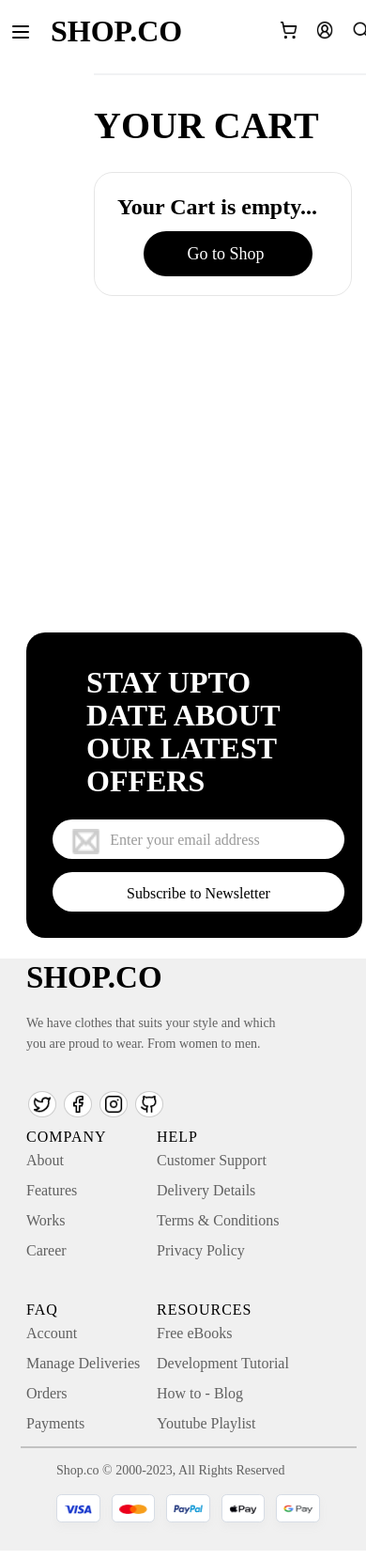
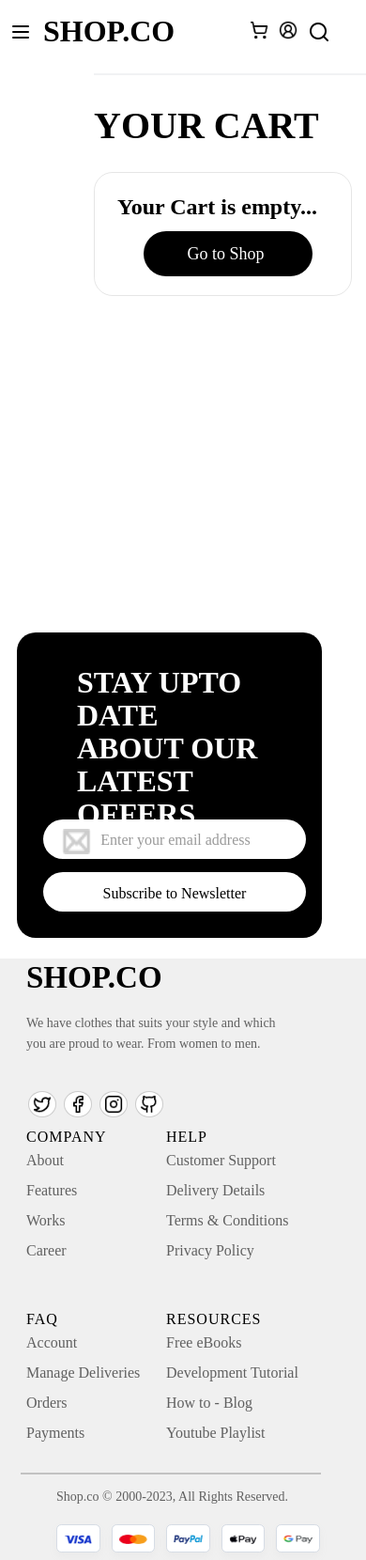
Before and after one commit to contactayush/Full_Stack-Ecom, a React (Vite) app in the folder Frontend/: page /cart in a window 390 px wide. Shown: the top 1660 px of the page at 94% size. Built offline with nearby package versions, Linux system fonts and the light colour scheme.

Commit message:
responsiveness  updates

```diff
--- a/Frontend/src/Components/Categories.jsx
+++ b/Frontend/src/Components/Categories.jsx
@@ -7,15 +7,15 @@ import { Link } from "react-router-dom";
 
 const Categories = () => {
   return (
-    <div className="lg:ml-[146px] ml-[30px] categories-con w-[358px] lg:w-[1228px] lg:h-[750px] h-[975px]">
-      <div className="categories-heading lg:ml-[276px] ml-[58px] w-[246px] h-[72px] lg:w-[687px] lg:h-[58px]">
+    <div className="lg:ml-[146px] ml-[15px] categories-con w-[330px] lg:w-[1228px] lg:h-[750px] h-[975px]">
+      <div className="categories-heading lg:ml-[276px] ml-[40px] w-[246px] h-[72px] lg:w-[687px] lg:h-[58px]">
         <p className="lg:text-[48px] text-[32px] leading-[36px] lg:leading-[58px]">
           BROWSE BY DRESS STYLE
         </p>
       </div>
       <div className="categories-sub-con">
         <Link to="/Categories/Casual">
-          <div className=" categories-box-1 lg:ml-[64px] ml-[25px] categories-box lg:w-[407px] lg:h-[289px] w-[300px] h-[190px]">
+          <div className=" categories-box-1 lg:ml-[64px] ml-[15px] categories-box lg:w-[407px] lg:h-[289px] w-[300px] h-[190px]">
             <div className="categories-title">
               <p>Casual</p>
             </div>
@@ -29,7 +29,7 @@ const Categories = () => {
           </div>
         </Link>
         <Link to="/Categories/Formal">
-          <div className=" categories-box-2 categories-box lg:w-[613px] lg:h-[292px] w-[310px] h-[190px]">
+          <div className=" categories-box-2 categories-box  lg:w-[613px] lg:h-[292px] w-[295px] h-[190px]">
             <div className="categories-title">
               <p>Formal</p>
             </div>
@@ -41,7 +41,7 @@ const Categories = () => {
           </div>
         </Link>
         <Link to="/Categories/Party">
-          <div className=" lg:ml-[64px] ml-[17px] categories-box-3 categories-box  lg:w-[684px] lg:h-[289px] w-[310px] h-[190px]">
+          <div className=" lg:ml-[64px] ml-[15px] categories-box-3 categories-box  lg:w-[684px] lg:h-[289px] w-[300px] h-[190px]">
             <div className="categories-title">
               <p>Party</p>
             </div>
@@ -53,14 +53,14 @@ const Categories = () => {
           </div>
         </Link>
         <Link to="/Categories/Gym">
-          <div className=" categories-box-4 categories-box  lg:ml-0 ml-[20px] lg:w-[407px] lg:h-[289px] w-[310px] h-[190px]">
+          <div className=" categories-box-4 categories-box  lg:ml-0 ml-[15px] lg:w-[407px] lg:h-[289px] w-[300px] h-[180px]">
             <div className="categories-title">
               <p>Gym</p>
             </div>
             <img
               src={image_14}
               alt="categories-images"
-              className="categories-images   lg:w-[350px] lg:h-[289px] w-[310px] h-[190px]"
+              className="categories-images   lg:w-[350px] lg:h-[289px] w-[310px] h-[180px]"
             />
           </div>
         </Link>
--- a/Frontend/src/Components/Footer/Footer.jsx
+++ b/Frontend/src/Components/Footer/Footer.jsx
@@ -12,30 +12,30 @@ import g_pay from "../../assets/g_pay.png";
 const Footer = () => {
   return (
     <footer className="Footer-main-container">
-      <div className="container-1 flex-wrap sm:flex-nowrap lg:max-w-[1240px] max-w-[358px] lg:h-[180px] h-[325px] lg:ml-[136px] ml-[28px]">
+      <div className="container-1 flex-wrap sm:flex-nowrap lg:max-w-[1240px] max-w-[325px] lg:h-[180px] h-[325px] lg:ml-[136px] ml-[18px]">
         <div className="conatiner-1-text lg:w-[551px] lg:h-[94px] w-[297px] h-[115px]">
           <p className="lg:text-[40px] text-[32px] lg:leading-[45px] leading-[35px]">
             STAY UPTO DATE ABOUT OUR LATEST OFFERS
           </p>
         </div>
 
-        <div className="container-1-contents w-[311px] h-[42px] sm:w-[349px] sm:h-[108px] ml-[-36px] lg:ml-0">
-          <div className="email-con w-[311px] lg:w-[349px] ">
+        <div className="container-1-contents w-[280px] h-[42px] sm:w-[349px] sm:h-[108px] ml-[-36px] lg:ml-0">
+          <div className="email-con w-[280px] lg:w-[349px] ">
             <img src={email} alt="email" className="email-icon" />
             <input
               type="text"
-              className="email-input lg:w-[349px] lg:h-[46px] w-[311px] h-[42px]"
+              className="email-input lg:w-[349px] lg:h-[46px] w-[280px] h-[42px]"
               placeholder="Enter your email address"
             />
           </div>
-          <div className="subscribe-btn-con lg:max-w-[349px] max-w-[311px] ">
-            <button className="subscribe-btn  lg:w-[349px] w-[311px] lg:h-[46px] h-[42px]">
+          <div className="subscribe-btn-con lg:max-w-[349px] max-w-[280px] ">
+            <button className="subscribe-btn  lg:w-[349px] w-[280px] lg:h-[46px] h-[42px]">
               Subscribe to Newsletter
             </button>
           </div>
         </div>
       </div>
-      <div className="container-2  w-full lg:h-[266px] h-[630px] lg:flex-nowrap flex-wrap">
+      <div className="container-2  w-full lg:h-[266px] h-[640px] lg:flex-nowrap flex-wrap">
         <div className="container-2-sub-con lg:flex-nowrap flex-wrap lg:max-w-[1240px] max-w-[392px] lg:ml-[100px] ml-[28px] ">
           <div className="container-2-content-1">
             <div>
@@ -62,7 +62,7 @@ const Footer = () => {
               </div>
             </div>
           </div>
-          <div className="flex lg:gap-[128px] gap-[35px]  max-w-[363px] lg:max-w-[800px] lg:flex-nowrap flex-wrap">
+          <div className="flex lg:gap-[128px] gap-[45px]  max-w-[363px] lg:max-w-[800px] lg:flex-nowrap flex-wrap">
             <div className="container-2-content">
               <div className="container-2-content-title">
                 <span>COMPANY</span>
@@ -124,14 +124,14 @@ const Footer = () => {
             </div>
           </div>
         </div>
-        <div className="footer-line lg:w-[1278px] w-[358px]   lg:mt-[15px] lg:ml-[99px] mt-[342px] ml-[22px]"></div>
+        <div className="footer-line lg:w-[1278px] w-[320px]   lg:mt-[15px] lg:ml-[99px] mt-[370px] ml-[22px]"></div>
         <div className="container-3 lg:max-w-[1288px] max-w-[392px] lg:ml-[92px] ml-[60px] gap-[20px] lg:gap-0 lg:mt-0 mt-[10px] flex-wrap lg:flex-nowrap">
           <div className="container-3-content">
             <span className="container-3-content-text">
-              Shop.co © 2000-2023, All Rights Reserved
+              Shop.co © 2000-2023, All Rights Reserved.
             </span>
           </div>
-          <div className="payment-logos">
+          <div className="payment-logos mt-1">
             <div className="visa">
               <img src={visa} alt="logo" />
             </div>
--- a/Frontend/src/Components/HomeInfo.jsx
+++ b/Frontend/src/Components/HomeInfo.jsx
@@ -80,12 +80,12 @@ const HomeInfo = () => {
       <img
         src={Vector}
         alt="vector"
-        className=" lg:hidden block z-[1] lg:left-[74%] left-[71%] lg:top-[96%] top-[116%] absolute"
+        className=" lg:hidden block z-[1] lg:left-[74%] left-[66%] lg:top-[96%] top-[96%] absolute"
       />
       <img
         src={small_star}
         alt="small_star"
-        className="w-[56px] h-[56px] top-[143%] left-[4%] absolute lg:hidden block z-[1]"
+        className="w-[56px] h-[56px] top-[125%] left-[4%] absolute lg:hidden block z-[1]"
       />
       <div className="flex-wrap flex lg:flex bg-[#000000] lg:h-[122px] h-[146px]">
         <img
--- a/Frontend/src/Components/Navbar.jsx
+++ b/Frontend/src/Components/Navbar.jsx
@@ -56,7 +56,7 @@ const Navbar = () => {
     navigate("/cart");
   };
   return (
-    <header className="container-11 w-full lg:ml-[100px] ml-[10px] lg:gap-[40px] gap-[20px] ">
+    <header className="container-11 w-full lg:ml-[100px] ml-[10px] lg:gap-[40px] gap-[12px] ">
       <div className="hamburger lg:hidden">
         <MobileNavbar />
       </div>
@@ -93,7 +93,7 @@ const Navbar = () => {
         placeholder="Search for Products..."
         className="input-box lg:flex hidden "
       />
-      <div className="cart-user lg:w-[106px] w-[96px] lg:h-[32px] h-[24px] gap-[20px] mt-[10px]">
+      <div className="cart-user lg:w-[106px] w-[96px] lg:h-[32px] h-[24px] lg:gap-[20px] gap-[7px] mt-[10px]">
         <div className="w-[24px] h-[24px]">
           <img
             src={cart}
--- a/Frontend/src/Components/NewArrivals.jsx
+++ b/Frontend/src/Components/NewArrivals.jsx
@@ -50,13 +50,13 @@ const NewArrivals = () => {
       </div>
       <div className=" lg:ml-[50px]">
         <button
-          className="view_btn lg:w-[218px] w-[358px]"
+          className="view_btn lg:w-[218px] w-[325px]"
           onClick={Click_Handler}
         >
           <span className="View_text">{isfull ? `View Less` : `View All`}</span>
         </button>
       </div>
-      <div className="arrival-line lg:w-[1240px] w-[358px]"></div>
+      <div className="arrival-line lg:w-[1240px] w-[320px]"></div>
     </div>
   );
 };
--- a/Frontend/src/Components/TopSelling.jsx
+++ b/Frontend/src/Components/TopSelling.jsx
@@ -49,7 +49,7 @@ const TopSelling = () => {
       </div>
       <div className="view_all_btn">
         <button
-          className="view_btn lg:w-[218px] w-[358px]"
+          className="view_btn lg:w-[218px] w-[325px]"
           onClick={Click_Handler}
         >
           <span className="View_text">{isfull ? `View Less` : `View All`}</span>
```
